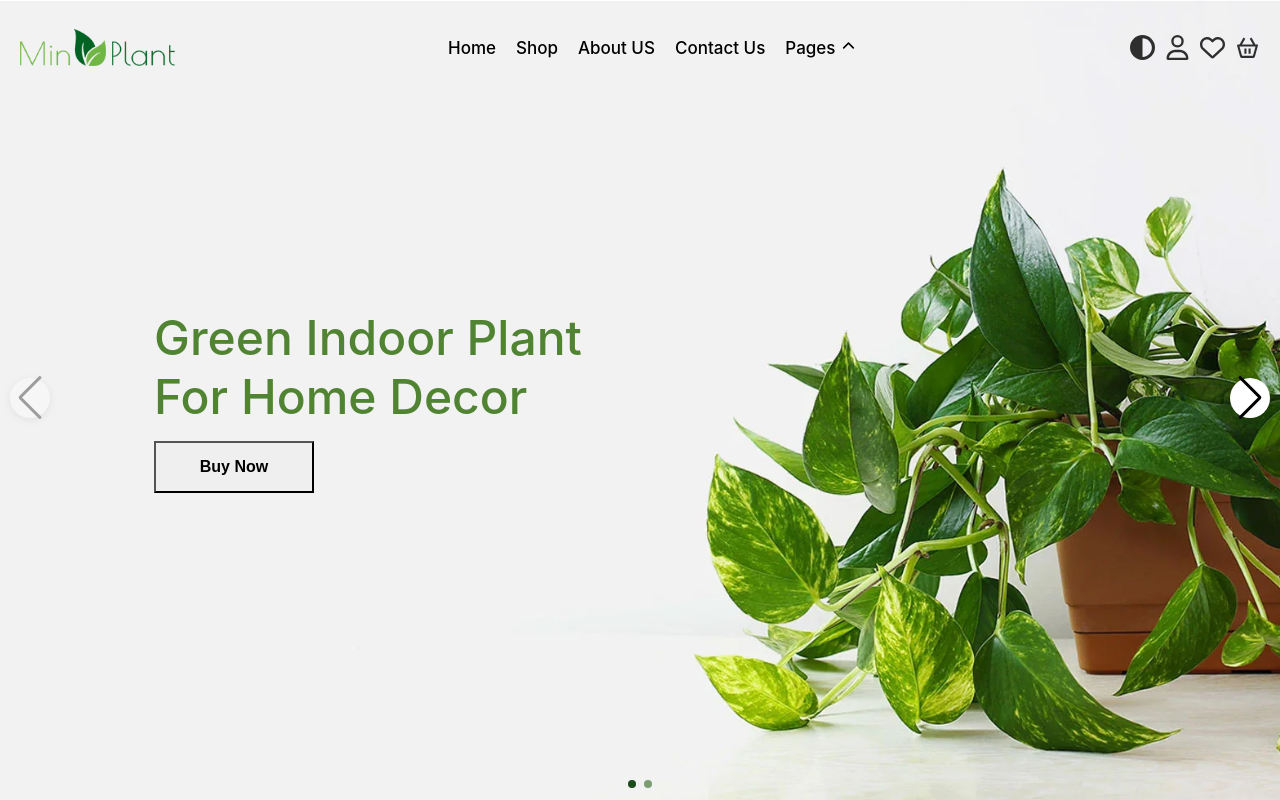
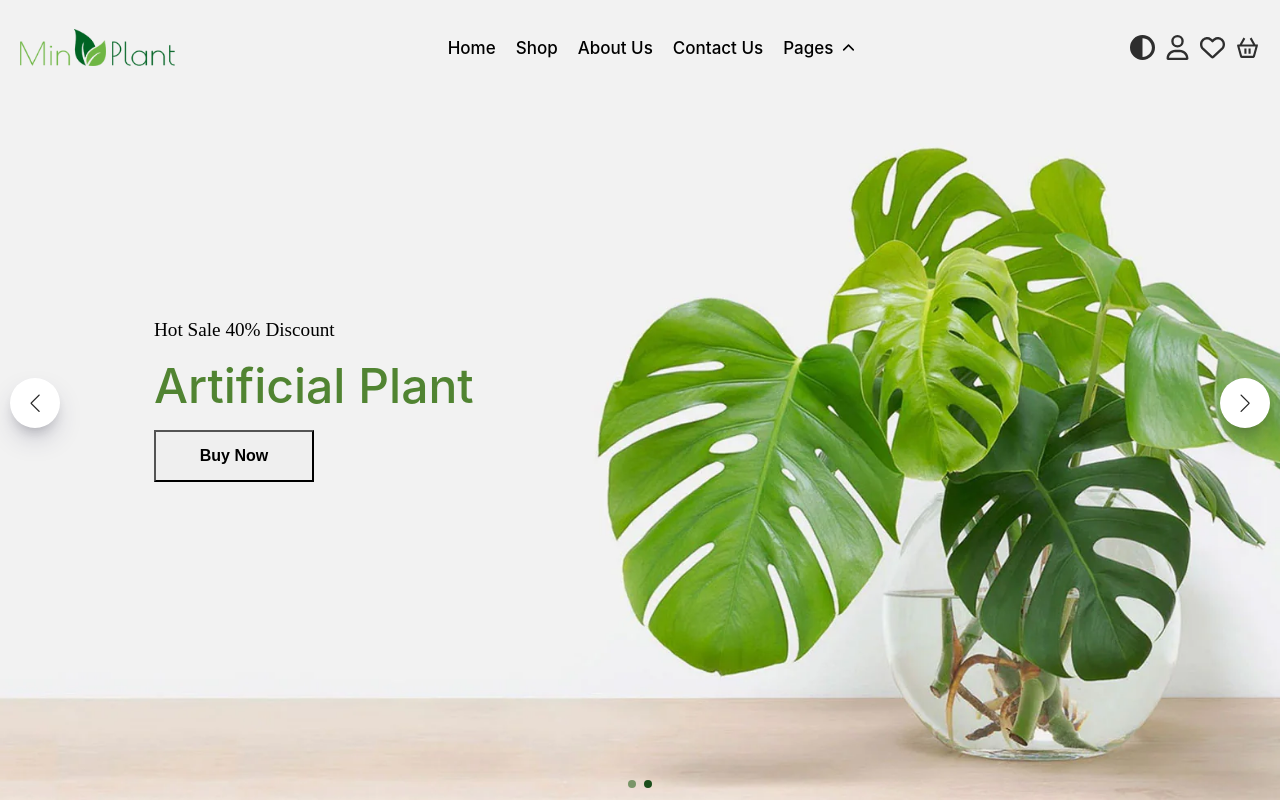
Before and after one commit to nargizsafarli/FinalProject, a React (Vite) app: page / in a window 1280 px wide. Shown: the top 800 px of the page. Built offline with nearby package versions, Linux system fonts and the light colour scheme.

Commit message:
slider image changed

```diff
--- a/src/Components/NavSlider/NavSlider.jsx
+++ b/src/Components/NavSlider/NavSlider.jsx
@@ -6,7 +6,7 @@ import 'swiper/css/navigation';
 import 'swiper/css/pagination';
 import 'swiper/css/effect-fade';
 import sliderImg1 from './assets/slideshow-v1-1.webp';
-import sliderImg2 from './assets/WhatsApp Image 2025-05-06 at 20.58.06_c560e7a4.jpg'
+import sliderImg2 from './assets/slideshow-v1-2.webp'
 import slide from './NavSlider.module.css';
 
 function NavSlider() {
@@ -16,12 +16,12 @@ function NavSlider() {
         modules={[Navigation, Pagination, Autoplay, EffectFade]}
         navigation={true}
         pagination={{ clickable: true }}
-        // autoplay={{
-        //   delay: 20000,
-        //   disableOnInteraction: false,
-        // }}
+        autoplay={{
+          delay: 5000,
+          disableOnInteraction: false,
+        }}
         effect="fade"
-        // loop={true}
+        loop={true}
         className={slide.slider}
       >
         <SwiperSlide>
@@ -44,10 +44,10 @@ function NavSlider() {
             className={slide.slide}
             style={{ backgroundImage: `url(${sliderImg2})` }}
           >
-            <div className={slide.content2}>
+            <div className={slide.content}>
             <p>Hot Sale 40% Discount</p>
               <h2>Artificial Plant</h2>
-              <button>Buy Now</button>
+              <button className={slide.button}>Buy Now</button>
             </div>
           </div>
         </SwiperSlide>
--- a/src/Components/NavSlider/NavSlider.module.css
+++ b/src/Components/NavSlider/NavSlider.module.css
@@ -93,12 +93,21 @@
   :global(.swiper-button-next),
   :global(.swiper-button-prev) {
     color: #000;
-    background: #fff;
-    width: 40px;
-    height: 40px;
+    background-color: #f3f0f0;
+    background-color: white;
+    width: 50px;
+    height: 50px;
     border-radius: 50%;
-    box-shadow: 0 2px 10px rgba(0,0,0,0.2);
+    color: #fff;
+    color: black;
+    font-size: 10px;
+    box-shadow: rgba(50, 50, 93, 0.25) 0px 13px 27px -5px, rgba(0, 0, 0, 0.3) 0px 8px 16px -8px;
   }
+  :global(.swiper-button-next)::after,
+  :global(.swiper-button-prev)::after {
+  font-size: 18px; /* Kiçik ox ölçüsü */
+  color: rgb(37, 37, 37);
+}
 
   @media (max-width: 920px) {
     .content2 {
@@ -113,6 +122,10 @@
     .content{
       padding: 0;
     }
+     :global(.swiper-button-next),
+  :global(.swiper-button-prev) {
+    display: none;
+  }
     }
 
   @media (max-width: 516px) {
--- a/src/Components/Testimoniel/Testimoniel.module.css
+++ b/src/Components/Testimoniel/Testimoniel.module.css
@@ -2,13 +2,13 @@
 .container {
     width: 100%;
     padding: 50px 0;
+    margin-top: 50px;
     background-image: url('./assets/bg-testimonial.webp');
     background-position: center;
     background-size: cover;
     background-repeat: no-repeat;
     text-align: center;
     position: relative;
-
 
   }
 
@@ -24,7 +24,7 @@
     margin: 0 auto;
     display: flex;
   flex-direction: column;
-  gap: 17px;
+  gap: 15px;
     position: relative;
   }
 
--- a/src/Shared/Navbar/Navbar.jsx
+++ b/src/Shared/Navbar/Navbar.jsx
@@ -37,7 +37,7 @@ function Navbar() {
         <div className={nav.link}>
           <NavLink to="/" className={({isActive})=>isActive? nav.activeLink : ""}>Home</NavLink>
           <NavLink to="/shop" className={({isActive})=>isActive? nav.activeLink : ""}>Shop</NavLink>
-          <NavLink to="/about" className={({isActive})=>isActive? nav.activeLink : ""}>About US</NavLink>
+          <NavLink to="/about" className={({isActive})=>isActive? nav.activeLink : ""}>About Us</NavLink>
           <NavLink to="/contact" className={({isActive})=>isActive? nav.activeLink : ""}>Contact Us</NavLink>
           {/* <NavLink className={nav.openNav} onClick={() => setOpenPage(!openPage)}>Pages {openPage ? <IoIosArrowDown />:<IoIosArrowUp /> }
           {openPage &&(
@@ -48,7 +48,7 @@ function Navbar() {
            )} */}
            <div className={nav.pagesWrapper}>
           <NavLink className={nav.openNav}>
-            Pages <IoIosArrowUp className={nav.arrowIcon}/>
+            <div className={nav.opens}>Pages <IoIosArrowUp className={nav.arrowIcon}/></div>
             <div className={nav.openDesktopPage}>
               <div>FAQ</div>
               <div>Blog</div>
--- a/src/Shared/Navbar/Navbar.module.css
+++ b/src/Shared/Navbar/Navbar.module.css
@@ -6,6 +6,8 @@
 
 .mobileIcon{
     display: none;
+    font-size: 20px;
+    font-weight: 100;
 }
 .dektopContainer {
   display: flex;
@@ -111,6 +113,18 @@
     display: flex;
     gap: 20px;
 }
+/* .openNav{
+  display: flex;
+  align-items: center;
+  justify-content: center;
+  gap: 5px;
+} */
+ .opens{
+  display: flex;
+  align-items: center;
+  justify-content: center;
+  gap: 7px;
+ }
 .exit{
     display: flex;
     justify-content: space-between;
```
